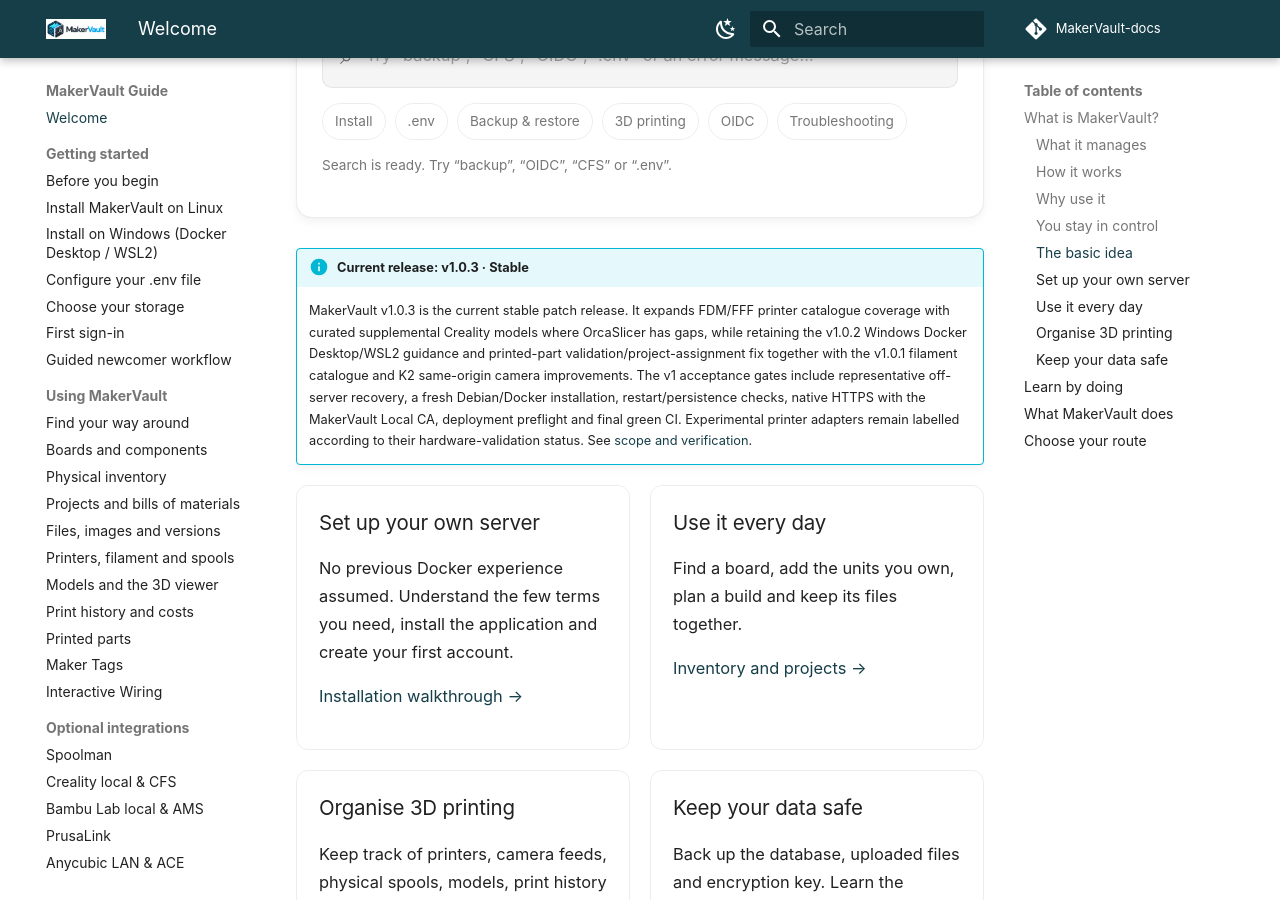
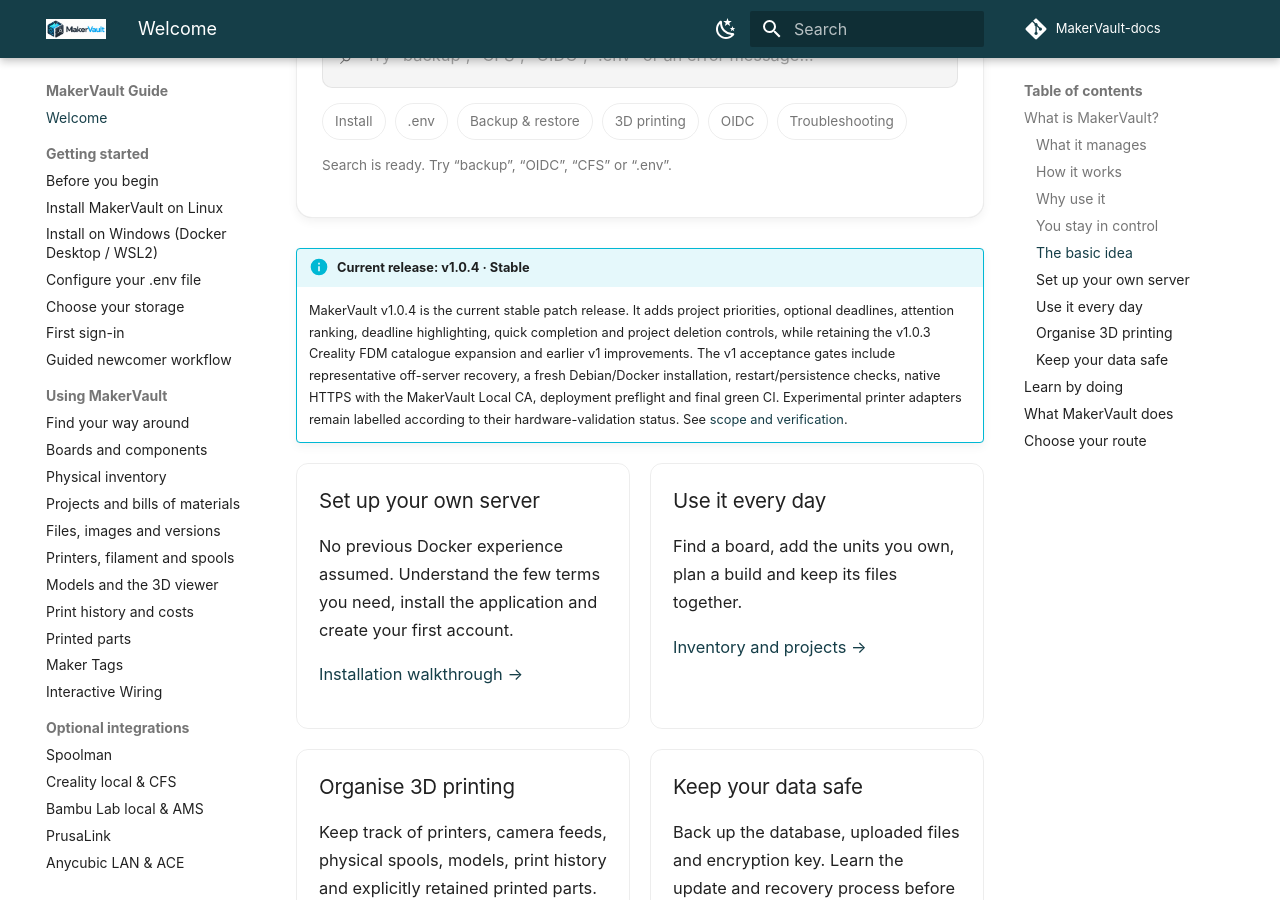
Before and after one commit to gavrd7/MakerVault-docs, an MkDocs documentation site: the page built from docs/guide/index.md, in a window 1280 px wide and 900 px high, scrolled down 2209 px. Built offline with MkDocs 1.6.1 and Material for MkDocs 9.7.7, drawn with Linux system fonts in a browser that asks for light colours; comment, search, counter and statistics services are not loaded.

Commit message:
Update public guide landing page for v1.0.4

```diff
--- a/docs/guide/index.md
+++ b/docs/guide/index.md
@@ -85,8 +85,8 @@
   <div id="guide-search-results" class="guide-search__results" data-guide-search-results></div>
 </div>
 
-!!! info "Current release: v1.0.3 · Stable"
-    MakerVault v1.0.3 is the current stable patch release. It expands FDM/FFF printer catalogue coverage with curated supplemental Creality models where OrcaSlicer has gaps, while retaining the v1.0.2 Windows Docker Desktop/WSL2 guidance and printed-part validation/project-assignment fix together with the v1.0.1 filament catalogue and K2 same-origin camera improvements. The v1 acceptance gates include representative off-server recovery, a fresh Debian/Docker installation, restart/persistence checks, native HTTPS with the MakerVault Local CA, deployment preflight and final green CI. Experimental printer adapters remain labelled according to their hardware-validation status. See [scope and verification](reference/about.md).
+!!! info "Current release: v1.0.4 · Stable"
+    MakerVault v1.0.4 is the current stable patch release. It adds project priorities, optional deadlines, attention ranking, deadline highlighting, quick completion and project deletion controls, while retaining the v1.0.3 Creality FDM catalogue expansion and earlier v1 improvements. The v1 acceptance gates include representative off-server recovery, a fresh Debian/Docker installation, restart/persistence checks, native HTTPS with the MakerVault Local CA, deployment preflight and final green CI. Experimental printer adapters remain labelled according to their hardware-validation status. See [scope and verification](reference/about.md).
 
 <div class="guide-grid" markdown>
 <div class="guide-card" markdown>
```
